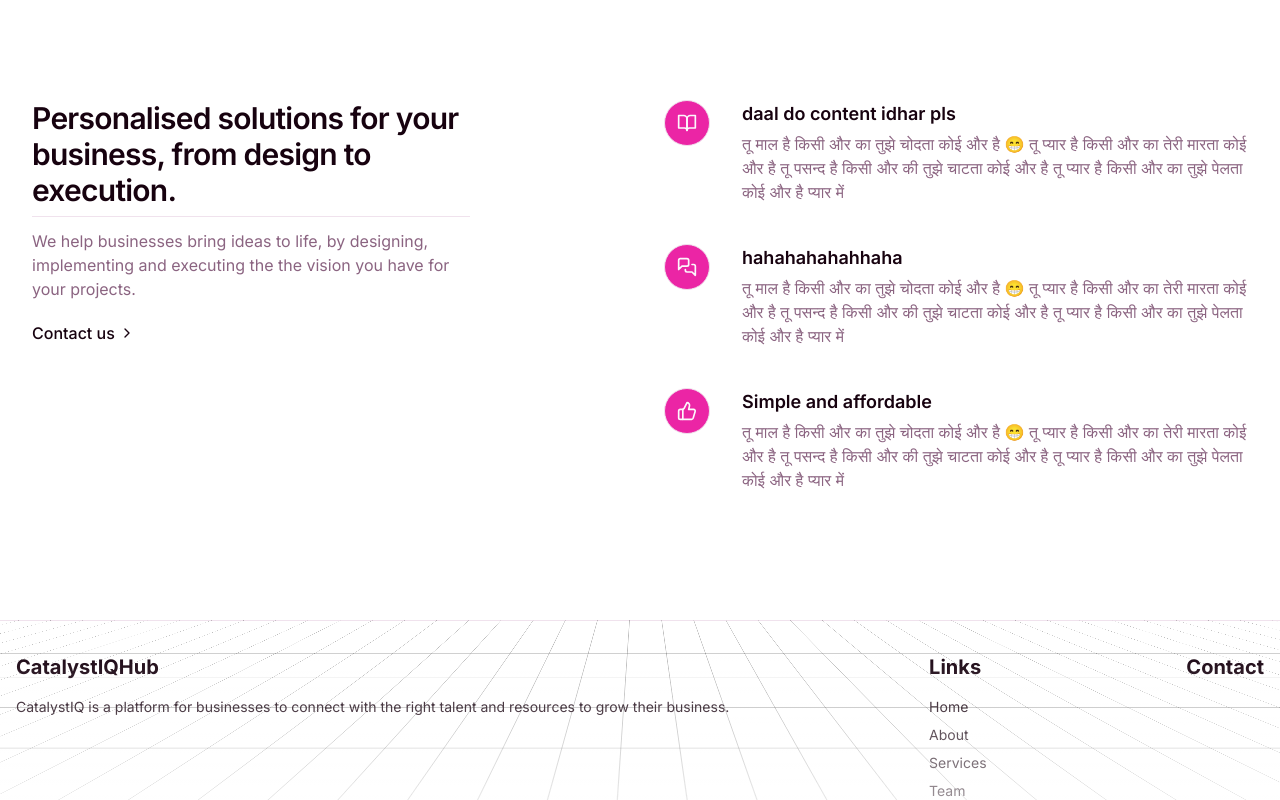
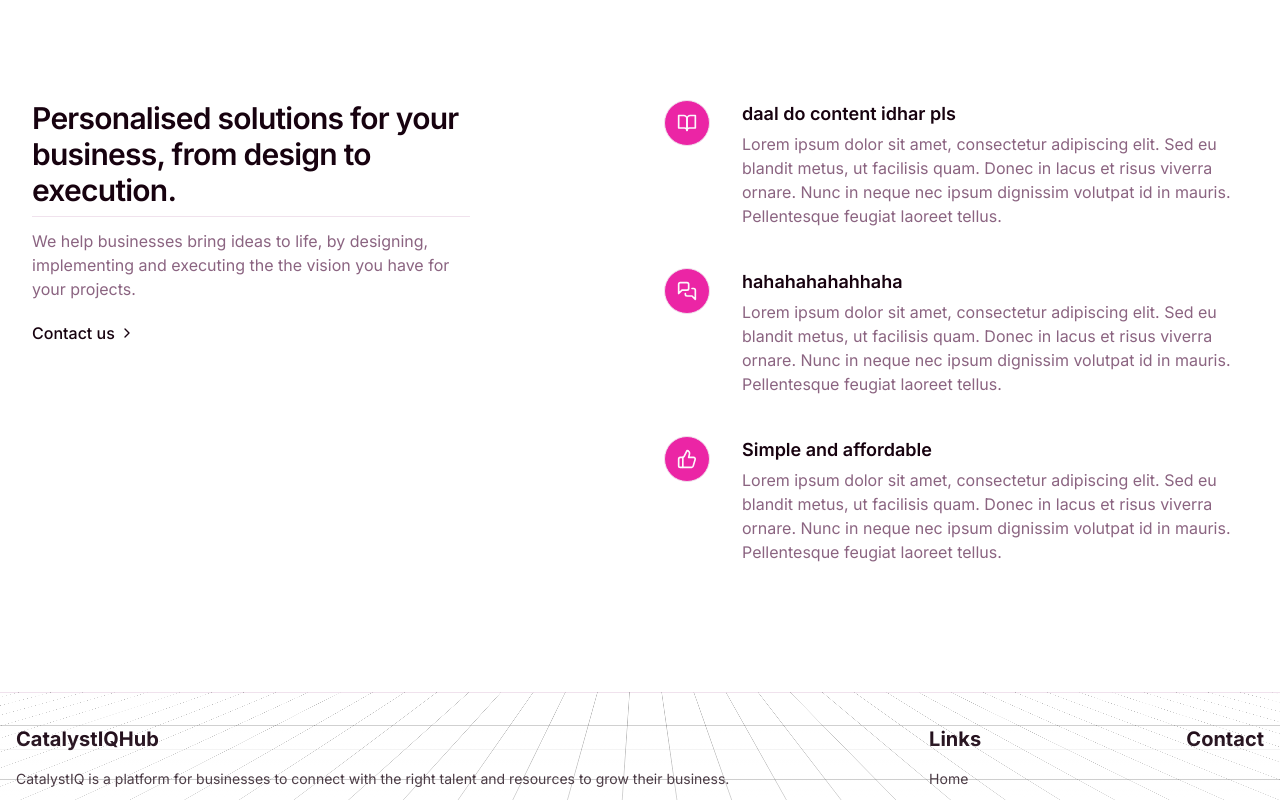
Before and after one commit to shivansh193/CatalystIQHub, a Next.js app: page / in a window 1280 px wide. Shown: the part 660-1460 px from the top of the page. Built offline with nearby package versions, Linux system fonts and the light colour scheme.

Commit message:
Update desc1.tsx

```diff
--- a/components/desc1.tsx
+++ b/components/desc1.tsx
@@ -43,9 +43,7 @@ export const Desc1 = () => {
                     daal do content idhar pls
                   </h3>
                   <p className="mt-1 text-muted-foreground">
-                  तू माल है किसी और का तुझे चोदता कोई और है 😁 तू प्यार है किसी और का तेरी मारता कोई और है तू पसन्द है किसी और की तुझे चाटता कोई और है तू प्यार है किसी और का तुझे पेलता कोई और है
-
-प्यार में
+                Lorem ipsum dolor sit amet, consectetur adipiscing elit. Sed eu blandit metus, ut facilisis quam. Donec in lacus et risus viverra ornare. Nunc in neque nec ipsum dignissim volutpat id in mauris. Pellentesque feugiat laoreet tellus.
                   </p>
                 </div>
               </div>
@@ -61,9 +59,7 @@ export const Desc1 = () => {
                     hahahahahahhaha
                   </h3>
                   <p className="mt-1 text-muted-foreground">
-                  तू माल है किसी और का तुझे चोदता कोई और है 😁 तू प्यार है किसी और का तेरी मारता कोई और है तू पसन्द है किसी और की तुझे चाटता कोई और है तू प्यार है किसी और का तुझे पेलता कोई और है
-
-प्यार में
+                  Lorem ipsum dolor sit amet, consectetur adipiscing elit. Sed eu blandit metus, ut facilisis quam. Donec in lacus et risus viverra ornare. Nunc in neque nec ipsum dignissim volutpat id in mauris. Pellentesque feugiat laoreet tellus.
                   </p>
                 </div>
               </div>
@@ -79,9 +75,7 @@ export const Desc1 = () => {
                     Simple and affordable
                   </h3>
                   <p className="mt-1 text-muted-foreground">
-                  तू माल है किसी और का तुझे चोदता कोई और है 😁 तू प्यार है किसी और का तेरी मारता कोई और है तू पसन्द है किसी और की तुझे चाटता कोई और है तू प्यार है किसी और का तुझे पेलता कोई और है
-
-प्यार में
+                  Lorem ipsum dolor sit amet, consectetur adipiscing elit. Sed eu blandit metus, ut facilisis quam. Donec in lacus et risus viverra ornare. Nunc in neque nec ipsum dignissim volutpat id in mauris. Pellentesque feugiat laoreet tellus.
                   </p>
                 </div>
               </div>
```
